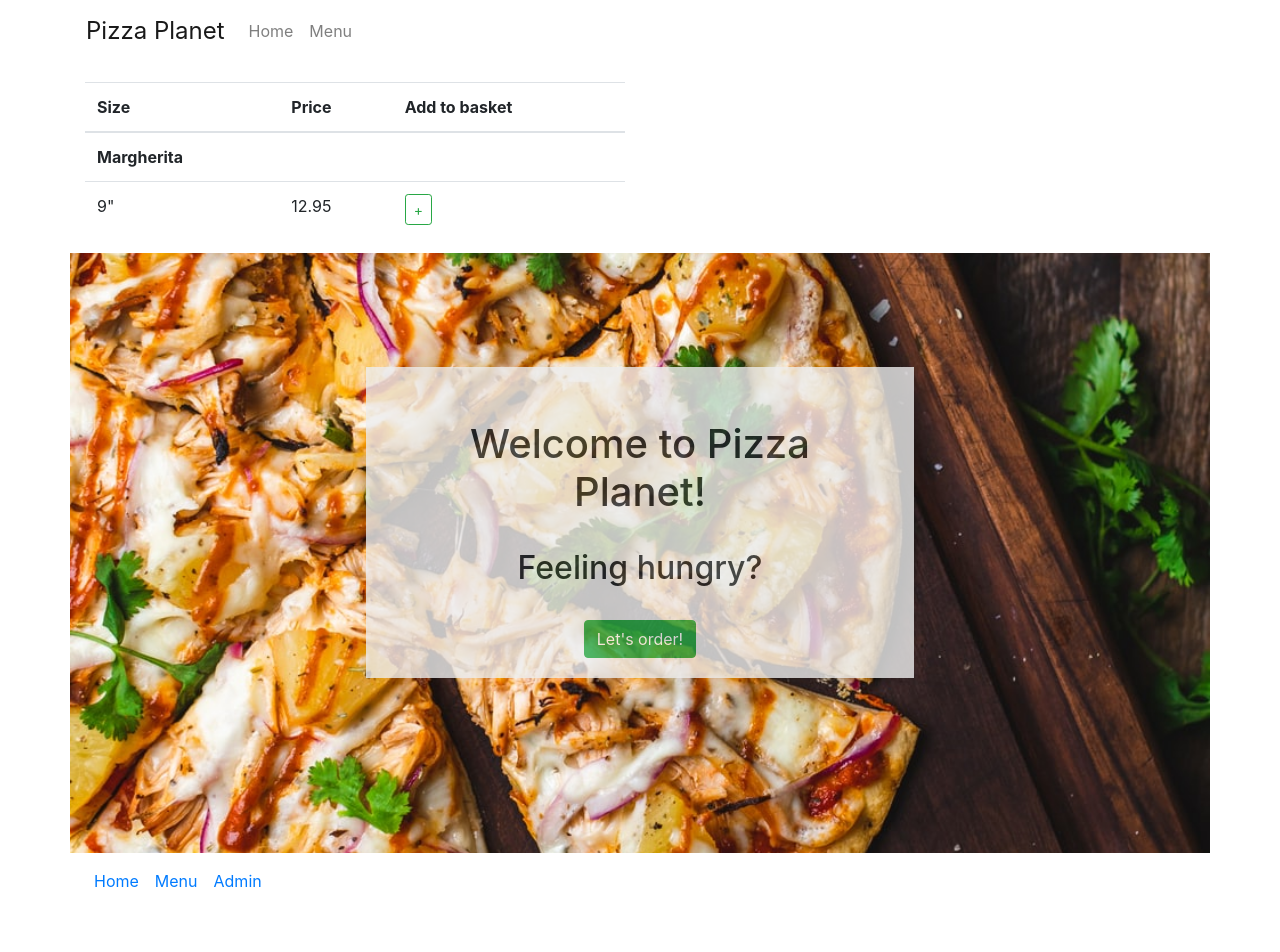
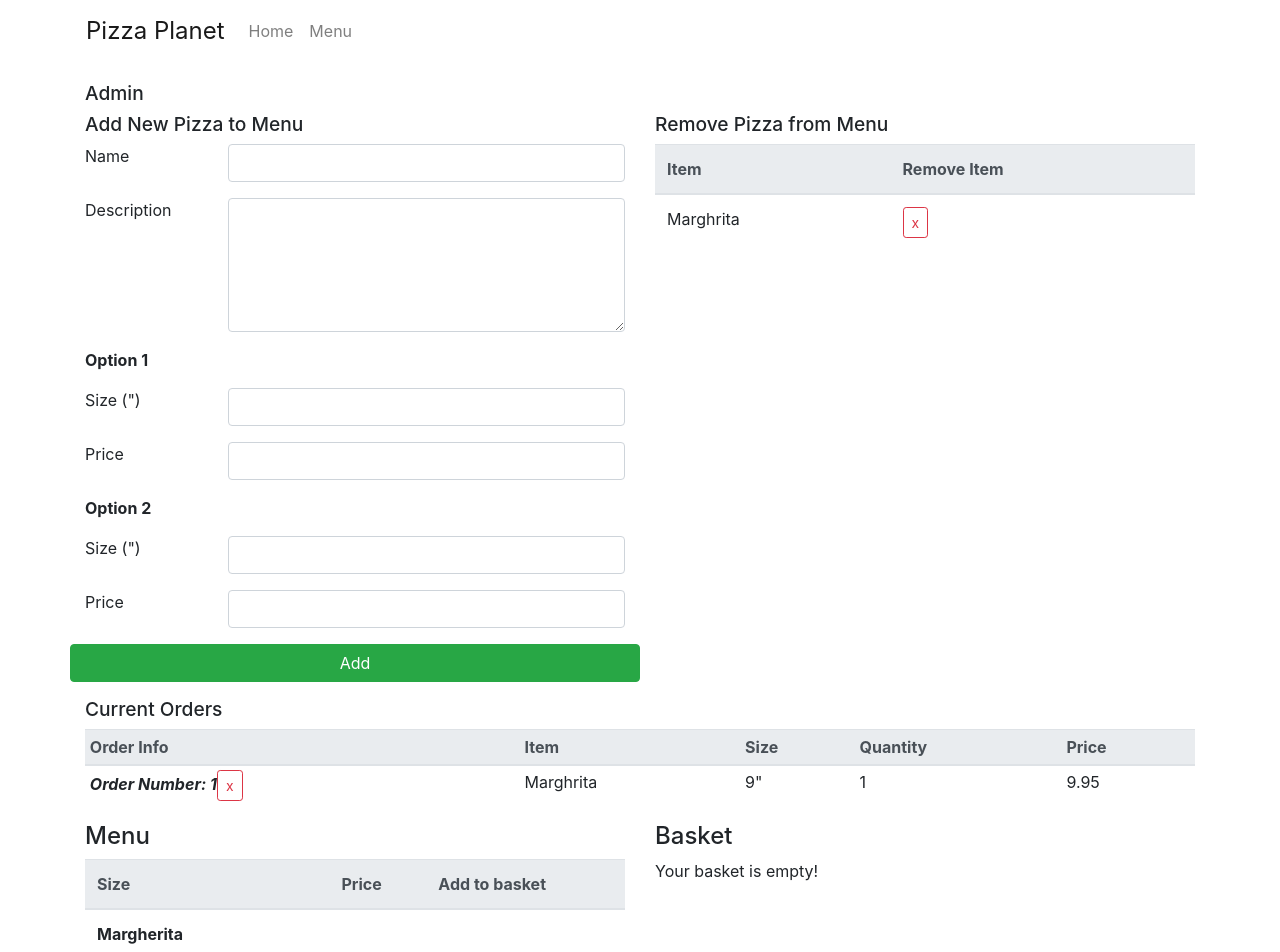
Before and after one commit to aroran1/pizza-planet, a Vue app: page / in a window 1280 px wide. Shown: the top 952 px of the page. Before the commit the page ends 909 px from the top, so only its background shows below. Built offline with nearby package versions, Linux system fonts and the light colour scheme.

Commit message:
feat: added menu and admin pages

```diff
--- a/src/App.vue
+++ b/src/App.vue
@@ -2,6 +2,9 @@
   <div id="app">
     <div class="container">
       <pp-header></pp-header>
+    </div>
+    <div class="container">
+      <pp-admin></pp-admin>
     </div>
     <div class="container">
       <pp-menu></pp-menu>
@@ -18,8 +21,9 @@
 <script>
 import Header from './components/Header.vue';
 import Footer from './components/Footer.vue';
-import Home from './components//Home.vue';
-import Menu from './components//Menu.vue';
+import Home from './components/Home.vue';
+import Menu from './components/Menu.vue';
+import Admin from './components/Admin.vue';
 
 export default {
   name: 'App',
@@ -27,7 +31,8 @@ export default {
     ppHeader: Header,
     ppFooter: Footer,
     ppHome: Home,
-    ppMenu: Menu
+    ppMenu: Menu,
+    ppAdmin: Admin
   }
 }
 </script>
--- /dev/null
+++ b/src/components/Admin.vue
@@ -0,0 +1,83 @@
+<template>
+<div>
+  <div class="row">
+    <div class="col-sm-12">
+      <h2>Admin</h2>
+    </div>
+  </div>
+  <div class="row">
+    <div class="col-sm-12 col-md-6">
+      <!-- Pizza component -->
+      <pp-new-pizza></pp-new-pizza>
+    </div>
+    <div class="col-sm-12 col-md-6">
+      <h2>Remove Pizza from Menu</h2>
+      <table class="table table-hover">
+        <thead class="thead-default thead-light">
+          <tr>
+            <th>Item</th>
+            <th>Remove Item</th>
+          </tr>
+        </thead>
+        <tbody>
+          <tr>
+            <td>Marghrita</td>
+            <td><button class="btn btn-sm btn-outline-danger">x</button></td>
+          </tr>
+        </tbody>
+      </table>
+    </div>
+  </div>
+  <div class="row">
+    <div class="col-sm-12">
+      <h2>Current Orders</h2>
+      <table class="table table-sm">
+        <thead class="thead-default thead-light">
+          <tr>
+            <th>Order Info</th>
+            <th>Item</th>
+            <th>Size</th>
+            <th>Quantity</th>
+            <th>Price</th>
+          </tr>
+        </thead>
+        <tbody>
+          <tr>
+            <td>
+              <div class="order-number">
+                <strong><em>Order Number: 1</em></strong>
+                <button
+                  class="btn btn-sm btn-outline-danger"
+                >x</button>
+              </div>
+            </td>
+            <td>Marghrita</td>
+            <td>9"</td>
+            <td>1</td>
+            <td>9.95</td>
+          </tr>
+        </tbody>
+      </table>
+    </div>
+  </div>
+</div>
+</template>
+
+<script>
+import NewPizza from "./NewPizza.vue";
+export default {
+  components: {
+    ppNewPizza: NewPizza
+  }
+}
+</script>
+
+<style scoped>
+h1 {
+  font-size: 1.5em;
+}
+h2 {
+  font-size: 1.2em;
+}
+
+</style>
--- a/src/components/Menu.vue
+++ b/src/components/Menu.vue
@@ -1,27 +1,75 @@
 <template>
   <div class="row">
     <div class="col-sm-12 col-md-6">
+      <h1>Menu</h1>
       <table class="table table-hover">
-        <thead class="thead-default">
+        <thead class="thead-default thead-light">
           <tr>
             <th>Size</th>
             <th>Price</th>
             <th>Add to basket</th>
           </tr>
         </thead>
-        <tbody>
+        <!-- <tbody v-bind:for="item in getMenuItems"> -->
+        <tbody v-for="item in getMenuItems" :key="item.name">
           <tr>
-            <td><strong>Margherita</strong></td>
+            <td><strong>{{ item.name }}</strong></td>
           </tr>
-          <tr>
-            <td>9"</td>
-            <td>12.95</td>
+          <!-- <tr v-bind:for="option in item.options"> -->
+          <tr v-for="option in item.options" :key="option.size">
+            <td>{{ option.size }}</td>
+            <td>{{ option.price }}</td>
             <td>
-              <button class="btn btn-sm btn-outline-success" type="button ">+</button>
+              <button
+                class="btn btn-sm btn-outline-success"
+                type="button"
+                @click="addToBasket(item, option)"
+              >+</button>
             </td>
           </tr>
         </tbody>
       </table>
+    </div>
+
+    <!-- Shopping basket -->
+    <div class="col-sm-12 col-md-6">
+      <h1>Basket</h1>
+      <div v-if="basket.length > 0">
+        <table class="table">
+          <thead class="thead-default thead-light">
+            <tr>
+              <th>Quantity</th>
+              <th>Item</th>
+              <th>Total</th>
+            </tr>
+          </thead>
+          <!-- <tbody v-bind:for="item in getMenuItems"> -->
+          <tbody v-for="item in basket" :key="item.name">
+            <tr>
+              <td>
+                <button
+                  class="btn btn-light btn-sm"
+                  type="button"
+                  @click="decreaseQuantity(item)"
+                >-</button>
+                <span class="quantity">{{ item.quantity }}</span>
+                <button
+                  class="btn btn-light btn-sm"
+                  type="button"
+                  @click="increaseQuantity(item)"
+                >+</button>
+              </td>
+              <td>{{ item.name }} {{ item.size }}"</td>
+              <td>{{ item.price * item.quantity}}</td>
+            </tr>
+          </tbody>
+        </table>
+        <p>Order Total: </p>
+        <button class="btn btn-success btn-block" type="button">Place Order</button>
+      </div>
+      <div v-else>
+        <p>{{ basketEmptyText }}</p>
+      </div>
     </div>
   </div>
 </template>
@@ -30,10 +78,12 @@
 export default {
   data() {
     return {
+      basket: [],
+      basketEmptyText: 'Your basket is empty!',
       getMenuItems: {
         1: {
-          name: "Margherita",
-          description: "",
+          'name': "Margherita",
+          description: "A delicious tomato based pizza with mozerella topping",
           options: [
             {
               size: '9',
@@ -44,9 +94,79 @@ export default {
               price: 10.95
             }
           ]
+        },
+        2: {
+          'name': "Pepproni",
+          description: "A delicious tomato based pizza with mozerella and pepproni topping",
+          options: [
+            {
+              size: '9',
+              price: 8.95
+            },
+            {
+              size: '12',
+              price: 12.95
+            }
+          ]
+        },
+        3: {
+          'name': "Chicken Supreme",
+          description: "A delicious tomato based pizza with mozerella and pepproni topping",
+          options: [
+            {
+              size: '9',
+              price: 9.95
+            },
+            {
+              size: '12',
+              price: 13.95
+            }
+          ]
+        },
+        4 : {
+          'name': "BBQ",
+          description: "A delicious tomato based pizza with mozerella and pepproni topping",
+          options: [
+            {
+              size: '9',
+              price: 8.95
+            }
+          ]
         }
       }
+    }
+  },
+  methods: {
+    addToBasket(item, option) {
+      this.basket.push({
+        name: item.name,
+        price: option.price,
+        size: option.size,
+        quantity: 1
+      })
+    },
+    removeFromBasket(item) {
+      const itemIndex = this.basket.indexOf(item);
+      this.basket.splice(itemIndex, 1)
+    },
+    decreaseQuantity(item) {
+      item.quantity--;
+      if (item.quantity === 0) {
+        this.removeFromBasket(item );
+      }
+    },
+    increaseQuantity(item) {
+      item.quantity++;
     }
   }
 }
 </script>
+
+<style>
+h1 {
+  font-size: 1.5em;
+}
+.quantity {
+  padding: 10px;
+}
+</style>
--- /dev/null
+++ b/src/components/NewPizza.vue
@@ -0,0 +1,69 @@
+<template>
+  <form>
+    <h2>Add New Pizza to Menu</h2>
+
+    <div class="form-group row">
+      <label class="col-sm-3">Name</label>
+      <div class="col-sm-9">
+        <input type="text" class="form-control" />
+      </div>
+    </div>
+
+    <div class="form-group row">
+      <label class="col-sm-3">Description</label>
+      <div class="col-sm-9">
+        <textarea type="text" class="form-control" rows="5"></textarea>
+      </div>
+    </div>
+
+    <p><strong>Option 1</strong></p>
+    <div class="form-group row">
+      <label class="col-sm-3">Size (")</label>
+      <div class="col-sm-9">
+        <input type="text" class="form-control" />
+      </div>
+    </div>
+
+    <div class="form-group row">
+      <label class="col-sm-3">Price</label>
+      <div class="col-sm-9">
+        <input type="text" class="form-control" />
+      </div>
+    </div>
+
+    <p><strong>Option 2</strong></p>
+    <div class="form-group row">
+      <label class="col-sm-3">Size (")</label>
+      <div class="col-sm-9">
+        <input type="text" class="form-control" />
+      </div>
+    </div>
+
+    <div class="form-group row">
+      <label class="col-sm-3">Price</label>
+      <div class="col-sm-9">
+        <input type="text" class="form-control" />
+      </div>
+    </div>
+
+    <div class="form-group row">
+      <button type="button" class="btn btn-success btn-block">Add</button>
+    </div>
+  </form>
+</template>
+
+<script>
+export default {
+
+}
+</script>
+
+<style scoped>
+h1 {
+  font-size: 1.5em;
+}
+h2 {
+  font-size: 1.2em;
+}
+
+</style>
```
